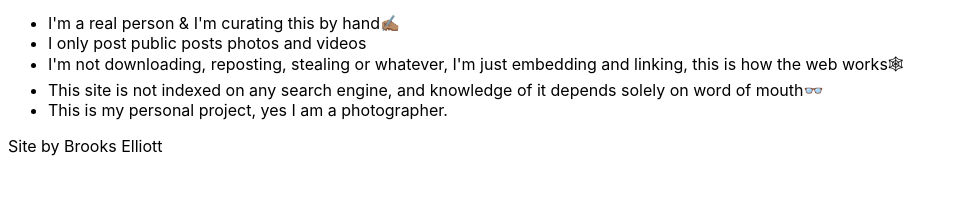
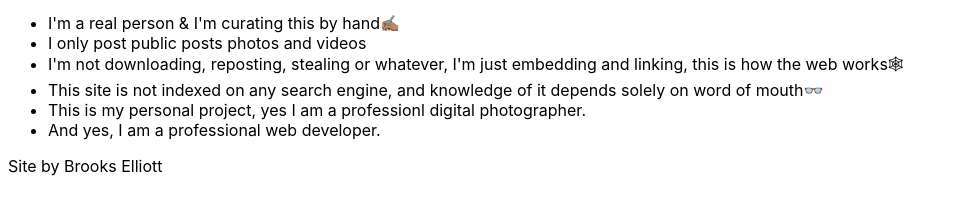
Before and after one commit to brookselliott/illaf16116, a plain HTML site: page index.html in a window 1280 px wide. Shown: the part 92-306 px from the top of the page, without its empty margins (0-957 px from the left). Drawn offline with Linux system fonts and the light colour scheme.

Commit message:
Update index.html

```diff
--- a/index.html
+++ b/index.html
@@ -18,7 +18,8 @@
     <li>I only post public posts photos and videos</li>
     <li>I'm not downloading, reposting, stealing or whatever, I'm just embedding and linking, this is how the web works🕸</li>
     <li>This site is not indexed on any search engine, and knowledge of it depends solely on word of mouth👓</li>
-    <li>This is my personal project, yes I am a photographer.</li>
+    <li>This is my personal project, yes I am a professionl digital photographer.</li>
+    <li>And yes, I am a professional web developer.</li>
   </ul>
   </article>
 </body>
```
